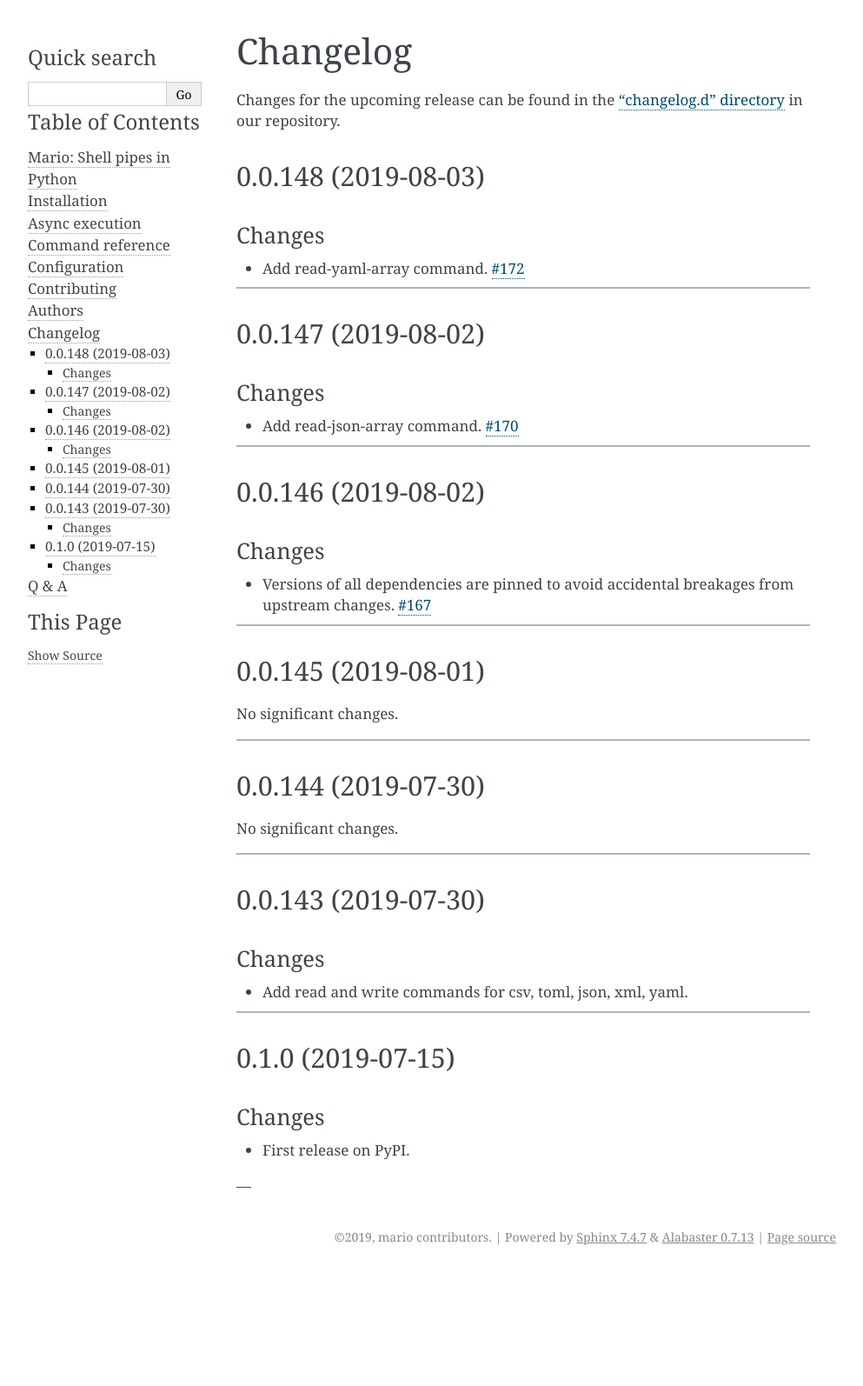
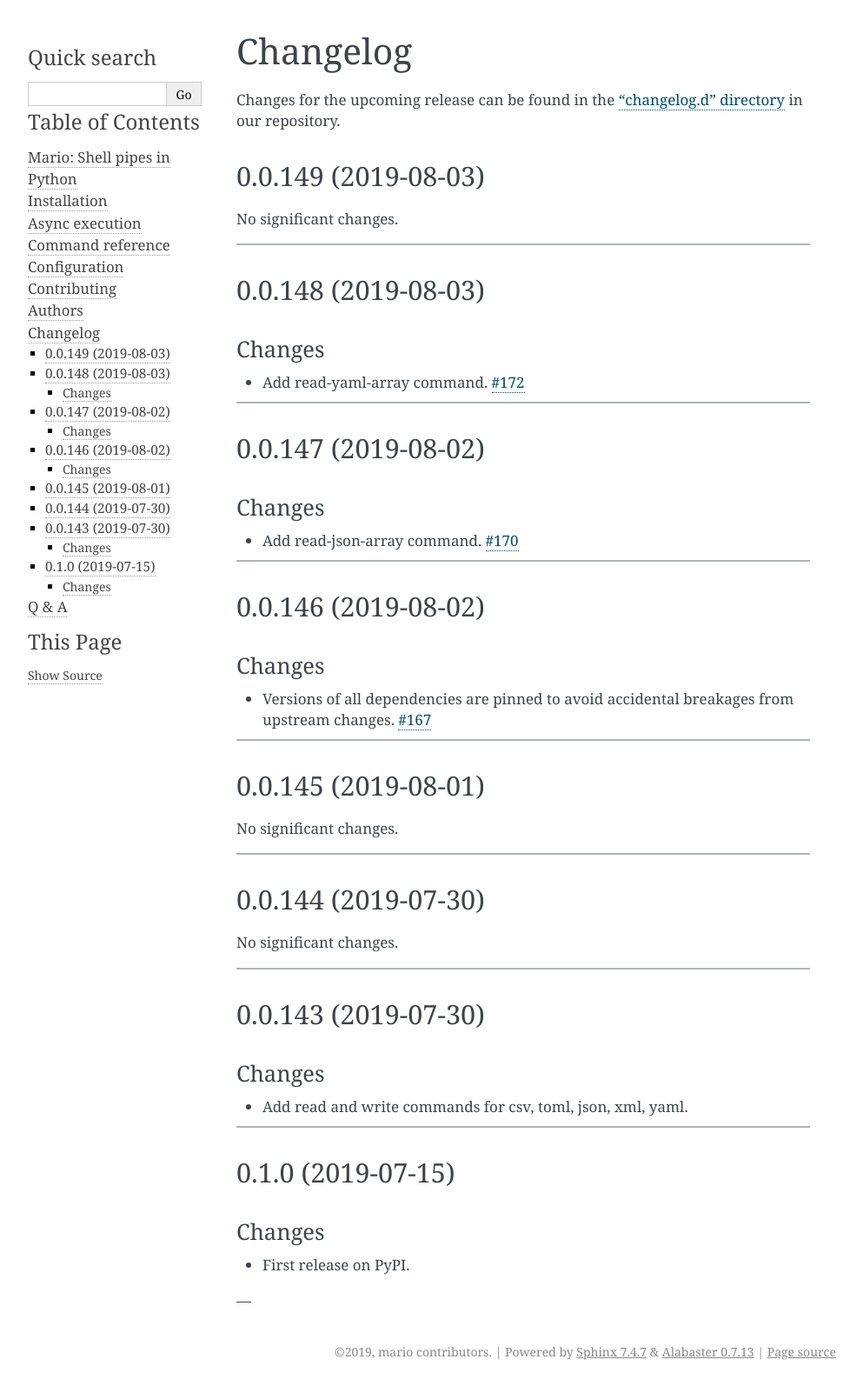
Before and after one commit to python-mario/mario, a Sphinx documentation site: the page built from docs/changelog.rst, in a window 1280 px wide. Shown: the whole page at 87% size, without its empty margins (148-1141 px from the left). Built offline with Sphinx 7.4.7, drawn with Linux system fonts in a browser that asks for light colours; pages that are not in the unit, such as notebooks, are missing from menus; before the commit the page ends 1462 px from its top, so only the background shows below that.

Commit message:
Bump version: 0.0.148 → 0.0.149

```diff
--- a/CHANGELOG.rst
+++ b/CHANGELOG.rst
@@ -11,6 +11,16 @@
    See https://www.python-mario.readthedocs.org/en/latest/contributing.html#changelog for details.
 
 .. towncrier release notes start
+
+0.0.149 (2019-08-03)
+--------------------
+
+
+No significant changes.
+
+
+----
+
 
 0.0.148 (2019-08-03)
 --------------------
--- a/docs/conf.py
+++ b/docs/conf.py
@@ -32,7 +32,7 @@
 year = "2019"
 author = "mario contributors"
 copyright = "{0}, {1}".format(year, author)
-version = release = "0.0.148"
+version = release = "0.0.149"
 
 pygments_style = "trac"
 templates_path = ["."]
--- a/setup.py
+++ b/setup.py
@@ -14,7 +14,7 @@
 
 setuptools.setup(
     name="mario",
-    version="0.0.148",
+    version="0.0.149",
     description="Shell pipes for Python.",
     long_description=open(PROJECT_ROOT / "README.rst").read(),
     long_description_content_type="text/x-rst",
--- a/src/mario/__init__.py
+++ b/src/mario/__init__.py
@@ -1 +1 @@
-__version__ = "0.0.148"
+__version__ = "0.0.149"
```
Also changed, not shown: .bumpversion.cfg.
